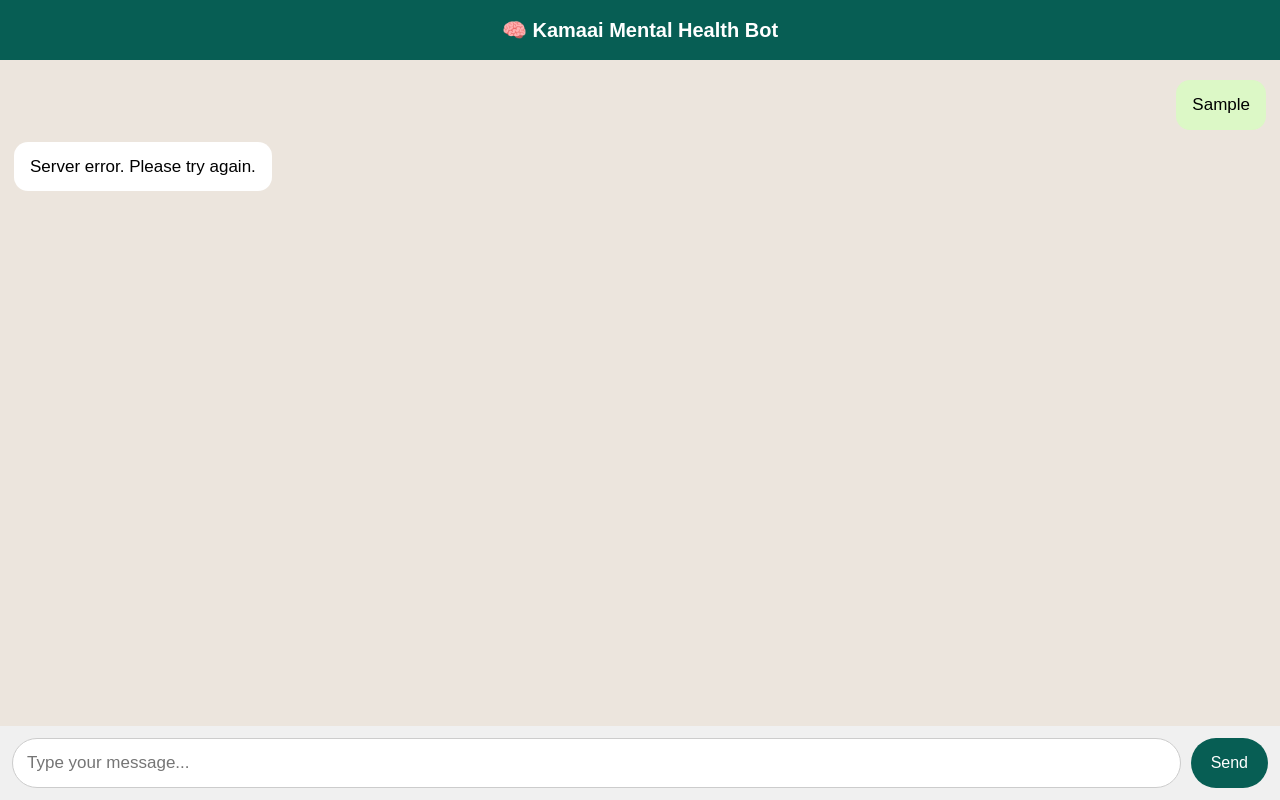
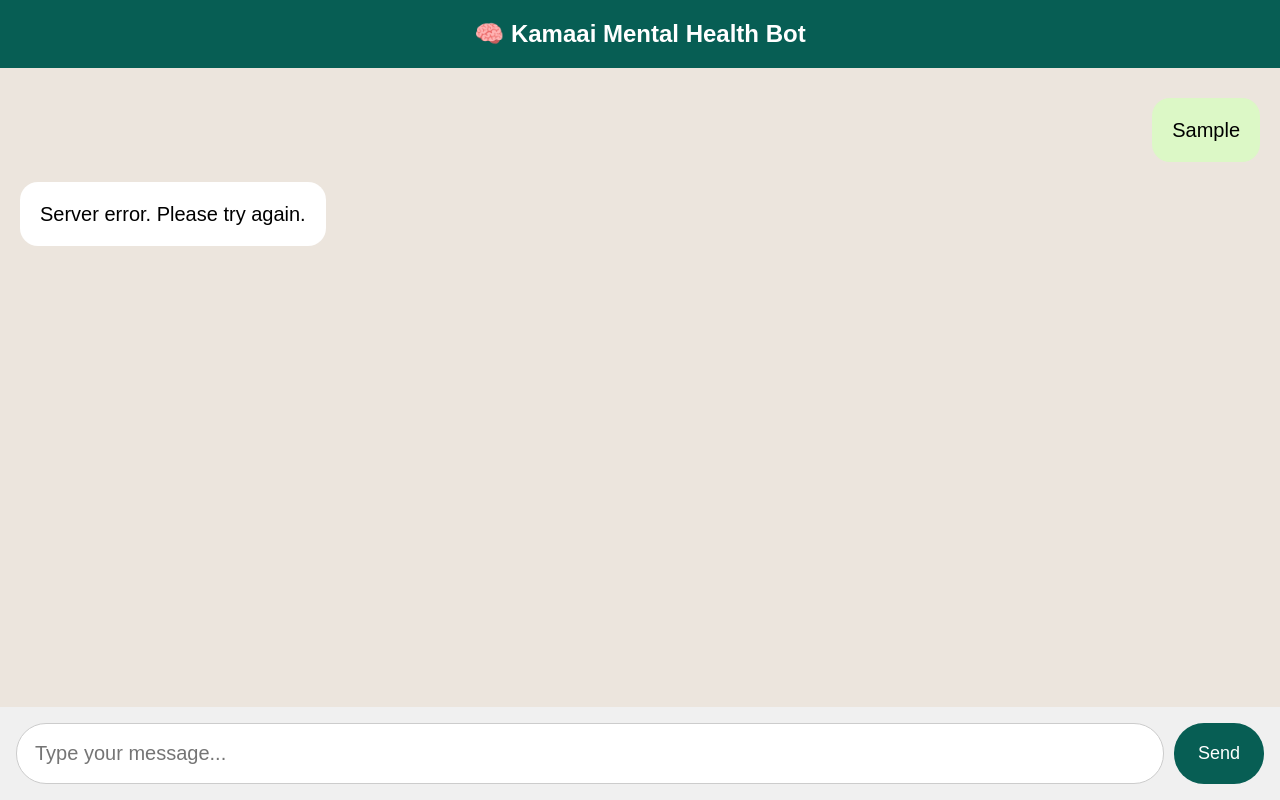
Before and after one commit to nharikrish-2356/mental-health-bot, a website: page public/index.html in a window 1280 px wide. Both pictures are taken after typing "Sample" into the empty fields and a click on the button "Send". Drawn offline with Linux system fonts and the light colour scheme; no server answers.

Commit message:
updated server and frontend

```diff
--- a/public/index.html
+++ b/public/index.html
@@ -14,8 +14,10 @@
 box-sizing:border-box;
 margin:0;
 padding:0;
-font-family:Arial, Helvetica, sans-serif;
+font-family:Arial, sans-serif;
 }
+
+/* BODY */
 
 body{
 background:#ece5dd;
@@ -29,8 +31,8 @@ flex-direction:column;
 .header{
 background:#075e54;
 color:white;
-padding:18px;
-font-size:20px;
+padding:20px;
+font-size:24px;
 font-weight:bold;
 text-align:center;
 }
@@ -40,32 +42,31 @@ text-align:center;
 #chat{
 flex:1;
 overflow-y:auto;
-padding:14px;
+padding:20px;
 display:flex;
 flex-direction:column;
-width:100%;
 }
 
-/* MESSAGE */
+/* MESSAGES */
 
 .message{
-max-width:80%;
-padding:12px 16px;
-margin:6px 0;
-border-radius:14px;
-font-size:17px;
-line-height:1.5;
+max-width:85%;
+padding:16px 20px;
+margin:10px 0;
+border-radius:18px;
+font-size:20px;
+line-height:1.6;
 word-wrap:break-word;
 }
 
-/* USER */
+/* USER MESSAGE */
 
 .user{
 align-self:flex-end;
 background:#dcf8c6;
 }
 
-/* BOT */
+/* BOT MESSAGE */
 
 .bot{
 align-self:flex-start;
@@ -76,42 +77,40 @@ background:white;
 
 .input-area{
 display:flex;
-padding:12px;
+padding:16px;
 background:#f0f0f0;
-width:100%;
 }
 
-/* TEXT BOX */
+/* TEXT INPUT */
 
 #msg{
 flex:1;
-padding:14px;
-border-radius:25px;
+padding:18px;
+border-radius:30px;
 border:1px solid #ccc;
 outline:none;
-font-size:17px;
+font-size:20px;
 }
 
 /* SEND BUTTON */
 
 button{
 margin-left:10px;
-padding:14px 20px;
+padding:16px 24px;
 border:none;
 background:#075e54;
 color:white;
-border-radius:25px;
-font-size:16px;
+border-radius:30px;
+font-size:18px;
 cursor:pointer;
 }
 
 /* TYPING */
 
 .typing{
-font-size:14px;
+font-size:18px;
 color:#777;
-font-style:italic;
-margin:6px;
+margin:10px;
 }
 
 </style>
@@ -194,7 +193,7 @@ addMessage(text,"user");
 
 input.value="";
 
-/* typing */
+/* typing indicator */
 
 let chat=document.getElementById("chat");
 
```
